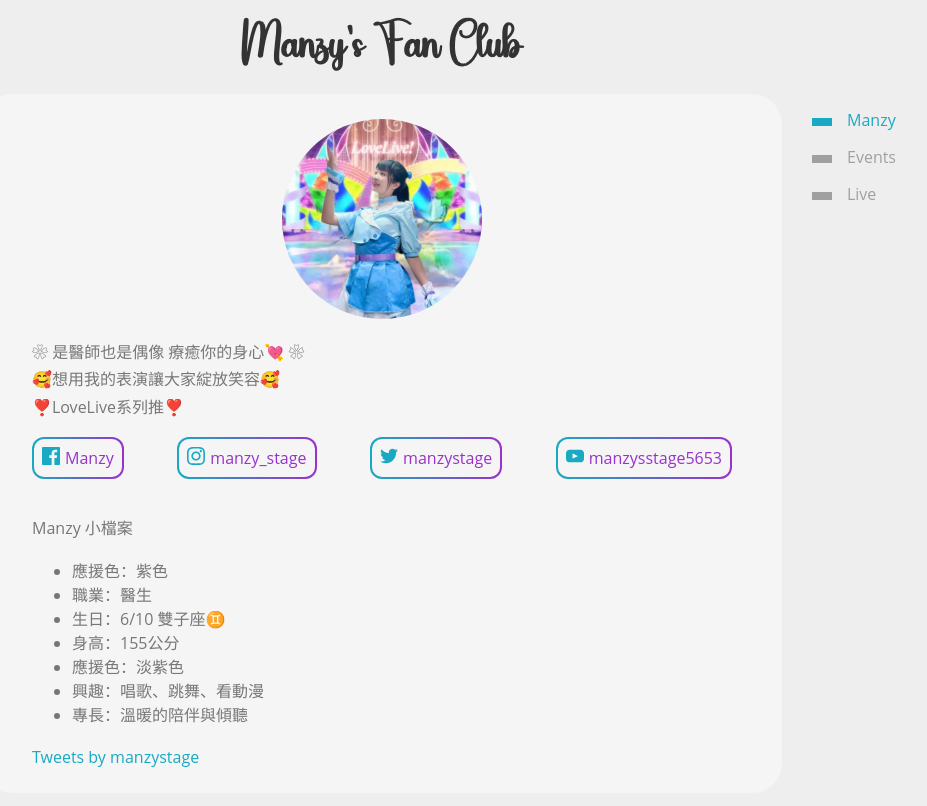
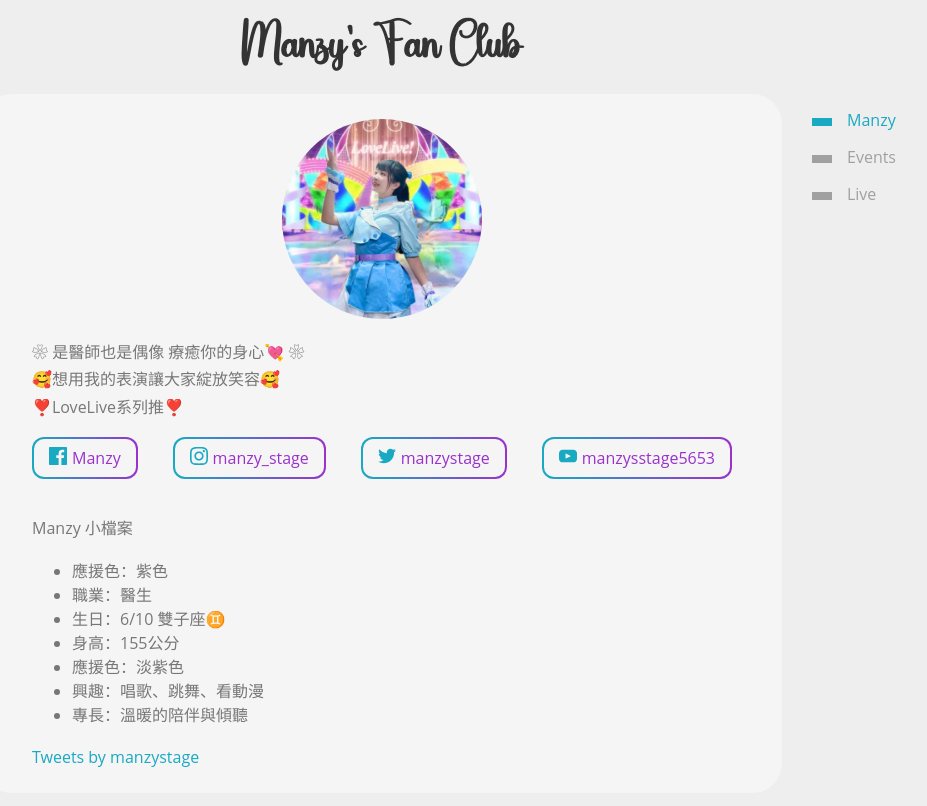
Before and after one commit to ksw2000/manzy-fc, an Angular app: page / in a window 1280 px wide. Shown: the top 806 px of the page, without its empty margins (258-1185 px from the left). Built offline with nearby package versions, Linux system fonts and the light colour scheme.

Commit message:
Update styles

```diff
--- a/src/app/home/home.component.css
+++ b/src/app/home/home.component.css
@@ -12,7 +12,7 @@
 }
 
 .button {
-    padding: 8px 8px;
+    padding: 8px 15px;
     background: linear-gradient(#f5f5f5, #f5f5f5) padding-box,
         linear-gradient(to right, var(--teal), #9932cc) border-box;
     border-radius: 12px;
@@ -39,12 +39,13 @@
     transition: fill 750ms cubic-bezier(0, 0.55, 0.45, 1);
 }
 
-@media screen and (width < 1200px) and (width >= 500px) {
+@media screen and (width < 1250px) and (width >= 500px) {
     .button-group{
         flex-direction: column;
     }
 
     .button{
+        padding: 8px 8px;
         margin: 5px 0px;
         justify-content: center;
     }
--- a/src/styles.css
+++ b/src/styles.css
@@ -79,6 +79,6 @@ blockquote:hover {
 }
 
 @font-face {
-  font-family: autography;
-  src: url("assets/Autography.otf") format("opentype"),
+    font-family: autography;
+    src: url("assets/Autography.otf") format("opentype"),
 }
```
